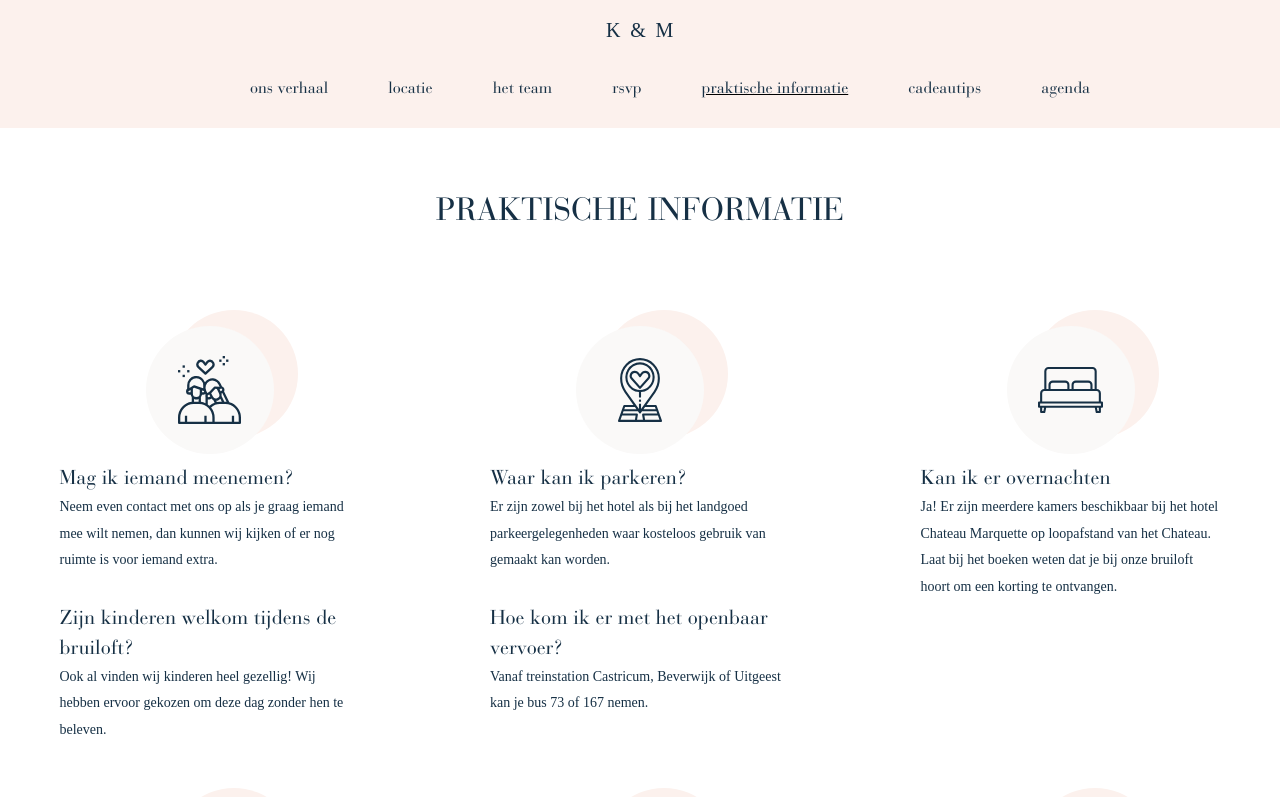
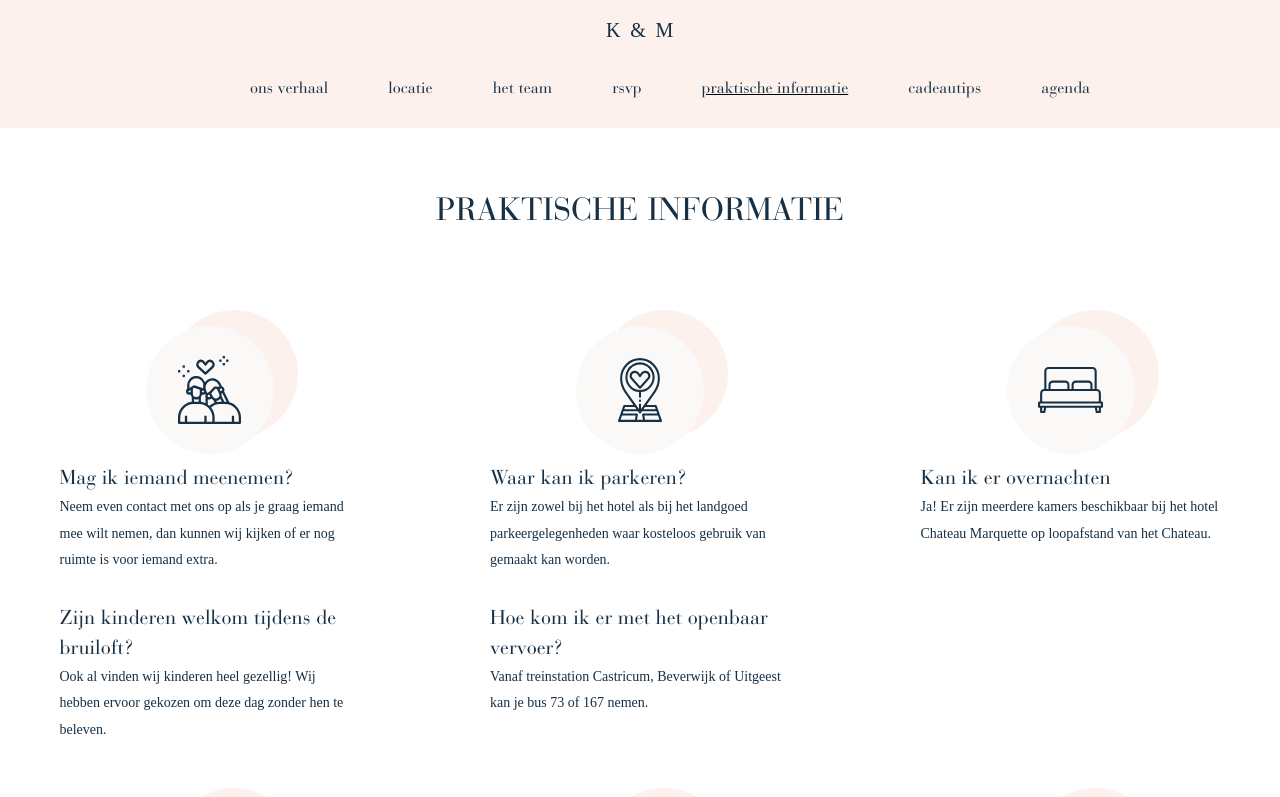
Before and after one commit to mikehanssen/join-our-wedding, a Next.js app: page /practical-information in a window 1280 px wide. Shown: the top 797 px of the page. Built offline with nearby package versions, Linux system fonts and the light colour scheme.

Commit message:
Temporarily removed the discount

```diff
--- a/pages/practical-information.js
+++ b/pages/practical-information.js
@@ -46,7 +46,7 @@ export default function PracticalInformation() {
               </div>
               <div className="practical-info-title">Kan ik er overnachten</div>
               <p className="practical-info-description">
-                Ja! Er zijn meerdere kamers beschikbaar bij het hotel Chateau Marquette op loopafstand van het Chateau. Laat bij het boeken weten dat je bij onze bruiloft hoort om een korting te ontvangen.
+                Ja! Er zijn meerdere kamers beschikbaar bij het hotel Chateau Marquette op loopafstand van het Chateau. {/* Laat bij het boeken weten dat je bij onze bruiloft hoort om een korting te ontvangen. */}
               </p>
             </div>
           </div>
```
